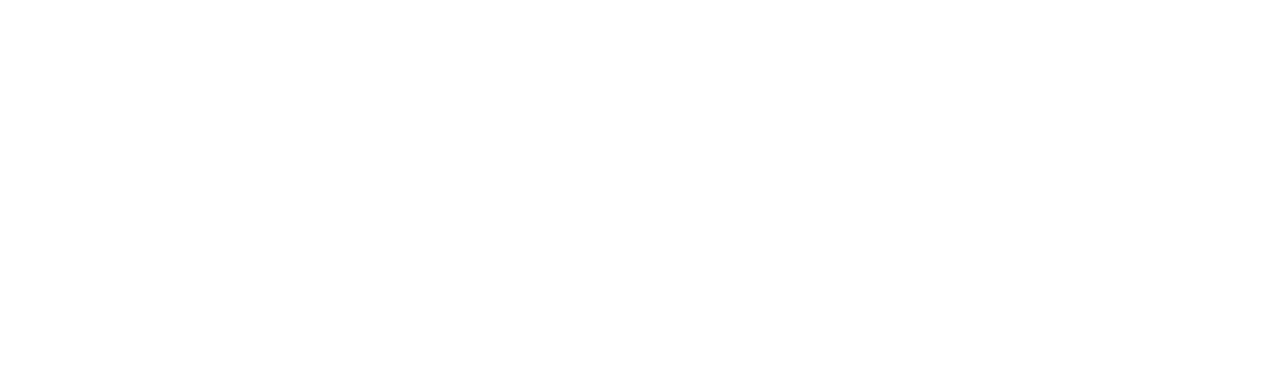
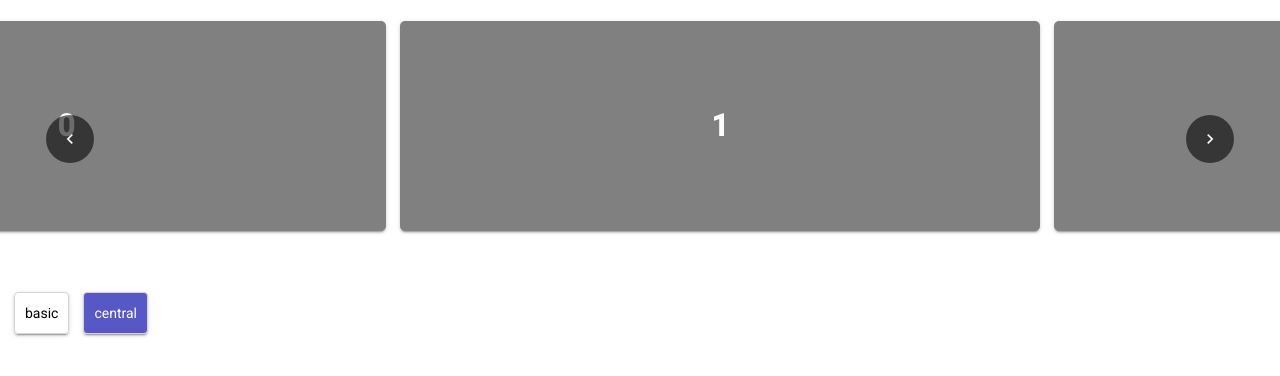
Before and after one commit to Madhu-Yalavarthi/angular-presets, an Angular app: page /carousel/central in a window 1280 px wide. Before the commit this address led to /. Shown: the top 376 px of the page. Built offline with nearby package versions, Linux system fonts and the light colour scheme.

Commit message:
single card view carousel added

```diff
--- /dev/null
+++ b/src/app/directives/carousel-central.directive.ts
@@ -0,0 +1,63 @@
+import { AfterViewInit, Directive, ElementRef, EventEmitter, Input, OnDestroy, OnInit, Output, Renderer2 } from '@angular/core';
+import { interval, Subscription } from 'rxjs';
+
+@Directive({ selector: '[carousel-central-scroll]' })
+export class CarouselCentralScrollDirective implements AfterViewInit, OnDestroy {
+  @Input('length') length: number;
+  @Input('noOfVisibleCards') noOfVisibleCards: number;
+  @Input('activeCarousel') activeCarousel: number;
+  @Input('autoScroll') autoScroll: boolean;
+  @Output('emitPosition') emitPosition: EventEmitter<number> = new EventEmitter();
+  startingCardWidth: number;
+  eventListeners: any[] = [];
+  sub: Subscription;
+  constructor(private _element: ElementRef, private renderer: Renderer2) { }
+
+  ngAfterViewInit(): void {
+    this.activeCarousel = (this.length * 2) / 2 - 1;
+
+    // this.emitPosition.emit(this.activeCarousel);
+    if (this._element.nativeElement) {
+      const { scrollLeft, clientWidth, scrollWidth, childElementCount, children } = this._element.nativeElement;
+      const cardWidth = children[0].offsetWidth;
+      this.startingCardWidth = this.activeCarousel * cardWidth + (cardWidth / 2);
+      this._element.nativeElement.scrollTo({ left: this.startingCardWidth });
+      // this.eventListeners.push(this.renderer.listen(this._element.nativeElement, 'scroll', (event) => this.onScroll(event)));
+      this.sub = interval(5000)
+        .subscribe((res) => {
+          if (this.autoScroll) this.scrollDirection();
+        })
+    }
+
+  }
+
+  ngOnDestroy(): void {
+    if (this.sub) this.sub.unsubscribe();
+  }
+
+  scrollDirection() {
+    const { scrollLeft, clientWidth, scrollWidth, childElementCount, children } = this._element.nativeElement;
+    const cardWidth = children[0].offsetWidth;
+    const maxRightWidth = cardWidth * ((this.length * 3) - 1);
+    const maxLeftWidth = cardWidth / 2;
+    const endPointWidth = maxRightWidth - (cardWidth * 2);
+    if (scrollLeft >= endPointWidth || scrollLeft <= maxLeftWidth) {
+      this._element.nativeElement.scrollTo({ left: this.startingCardWidth, behavior: 'smooth' });
+      this.activeCarousel = (this.length * 2) / 2 - 1;
+      this.emitPosition.emit(this.activeCarousel);
+      return;
+    }
+    this.activeCarousel++;
+    this.emitPosition.emit(this.activeCarousel);
+    this._element.nativeElement.scrollTo({ left: ((cardWidth * this.activeCarousel) + (cardWidth / 2)), behavior: 'smooth' });
+  }
+
+  // onScroll(event) {
+  //   let target = event.target;
+  //   if (!target) return;
+  //   const { scrollLeft, width } = target;
+  //   let scrollWidth = target.scrollWidth;
+  //   // console.log(scrollLeft, scrollWidth, width);
+  // }
+
+}
--- a/src/app/directives/index.ts
+++ b/src/app/directives/index.ts
@@ -1,4 +1,5 @@
 
+import { CarouselCentralScrollDirective } from './carousel-central.directive';
 import { CarouselScrollDirective } from './carousel-scroller.directive';
 import { OnDragDirective } from './onDrag.directive';
 import { OnDropDirective } from './ondrop.directive';
@@ -6,5 +7,6 @@
 export const DIRECTIVES = [
   OnDropDirective,
   OnDragDirective,
-  CarouselScrollDirective
+  CarouselScrollDirective,
+  CarouselCentralScrollDirective
 ]
--- a/src/app/modules/carousel/carousel-routing.module.ts
+++ b/src/app/modules/carousel/carousel-routing.module.ts
@@ -2,6 +2,7 @@
 import { Routes, RouterModule } from '@angular/router';
 import { BasicCarouselComponent } from './basic-carousel/basic-carousel.component';
 import { CarouselComponent } from './carousel.component';
+import { CentralViewCarouselComponent } from './central-view-carousel/central-view-carousel.component';
 
 const routes: Routes = [
   {
@@ -9,6 +10,7 @@
     component: CarouselComponent,
     children: [
       { path: 'basic', component: BasicCarouselComponent },
+      { path: 'central', component: CentralViewCarouselComponent },
       { path: '', redirectTo: 'basic', pathMatch: 'full' }
     ]
   }
--- a/src/app/modules/carousel/carousel.component.scss
+++ b/src/app/modules/carousel/carousel.component.scss
@@ -14,6 +14,7 @@
     text-align: center;
     box-shadow: 0 3px 1px -2px rgba(0, 0, 0, 0.2), 0 2px 2px 0 rgba(0, 0, 0, 0.14), 0 1px 5px 0 rgba(0, 0, 0, 0.12);
     border-radius: 4px;
+    margin-right: 1em;
   }
 }
 
--- a/src/app/modules/carousel/carousel.component.ts
+++ b/src/app/modules/carousel/carousel.component.ts
@@ -6,7 +6,7 @@
   styleUrls: ['./carousel.component.scss']
 })
 export class CarouselComponent implements OnInit {
-  options: any[] = ["basic"];
+  options: any[] = ["basic", "central"];
   constructor() { }
 
   ngOnInit(): void {
--- a/src/app/modules/carousel/carousel.module.ts
+++ b/src/app/modules/carousel/carousel.module.ts
@@ -7,12 +7,14 @@
 import { PipesModule } from 'src/app/pipes/pipes.module';
 import { DirectivesModule } from 'src/app/directives/directives.module';
 import { CarouselComponent } from './carousel.component';
+import { CentralViewCarouselComponent } from './central-view-carousel/central-view-carousel.component';
 
 
 @NgModule({
   declarations: [
     CarouselComponent,
-    BasicCarouselComponent
+    BasicCarouselComponent,
+    CentralViewCarouselComponent
   ],
   imports: [
     CommonModule,
--- /dev/null
+++ b/src/app/modules/carousel/central-view-carousel/central-view-carousel.component.html
@@ -0,0 +1,42 @@
+<div class="home-wrapper">
+  <div class="carousel-wrapper">
+    <div class="carousel-card-wrapper">
+      <div #carousel class="carousel-container" carousel-central-scroll [length]="cards.length"
+        [noOfVisibleCards]="noOfVisibleCards" [autoScroll]="autoScroll" [activeCarousel]="activeCarousel"
+        (emitPosition)="activeCarousel = $event">
+        <div class="carousel-card-holder" *ngFor="let card of cards"
+          [ngStyle]="{'width': 'calc(100%/'+noOfVisibleCards+')'}">
+          <div class="carousel-card">
+            <span>{{card}}</span>
+          </div>
+        </div>
+        <div class="carousel-card-holder" *ngFor="let card of cards"
+          [ngStyle]="{'width': 'calc(100%/'+noOfVisibleCards+')'}">
+          <div class="carousel-card">
+            <span>{{card}}</span>
+          </div>
+        </div>
+        <div class="carousel-card-holder" *ngFor="let card of cards"
+          [ngStyle]="{'width': 'calc(100%/'+noOfVisibleCards+')'}">
+          <div class="carousel-card">
+            <span>{{card}}</span>
+          </div>
+        </div>
+      </div>
+      <div class="scroll-left">
+        <div class="icon-holder" (click)="scrollCard('PREVIOUS')">
+          <mat-icon>navigate_before</mat-icon>
+        </div>
+      </div>
+      <div class="scroll-right">
+        <div class="icon-holder" (click)="scrollCard('NEXT')">
+          <mat-icon>navigate_next</mat-icon>
+        </div>
+      </div>
+    </div>
+    <!-- <div class="carousel-indicator">
+      <div class="indicator" *ngFor="let indicator of (cards.length - 1) | fill"
+        [ngStyle]="{'background-color': indicator === activeCarousel ? 'gray': null }"></div>
+    </div> -->
+  </div>
+</div>
--- /dev/null
+++ b/src/app/modules/carousel/central-view-carousel/central-view-carousel.component.scss
@@ -0,0 +1,111 @@
+.home-wrapper {
+  display: flex;
+  flex-direction: column;
+  position: relative;
+  width: 100%;
+  height: 100%;
+  background-color: var(--default-background-color);
+}
+
+.carousel-wrapper {
+  display: flex;
+  flex-direction: column;
+  width: 100%;
+  background-color: var(--default-background-color);
+  padding: 1em 0;
+  height: 250px;
+
+  .carousel-indicator {
+    display: flex;
+    flex-direction: row;
+    flex-wrap: nowrap;
+    align-items: center;
+    justify-content: center;
+
+    .indicator {
+      border: solid 1px #ccc;
+      border-radius: 10px;
+      width: 20px;
+      height: 10px;
+      padding: 2px;
+      background-color: #fff;
+      margin: 0 5px;
+      transition: all 0.3s ease-in-out;
+    }
+  }
+
+
+}
+
+.carousel-card-wrapper{
+  position: relative;
+  width: 100%;
+  height: 100%;
+  box-sizing: border-box;
+
+  .carousel-container {
+    position: relative;
+    width: 100%;
+    overflow: hidden;
+    white-space: nowrap;
+
+    .carousel-card-holder {
+      display: inline-block;
+      position: relative;
+      height: 210px;
+      padding: 0.5em;
+      .carousel-card {
+        box-sizing: border-box;
+        position: relative;
+        width: 100%;
+        height: 100%;
+        display: flex;
+        align-items: center;
+        justify-content: center;
+        // border: solid 1px #ccc;
+        background-color: gray;
+        border-radius: 5px;
+        box-shadow: 0 3px 1px -2px rgba(0, 0, 0, 0.2), 0 2px 2px 0 rgba(0, 0, 0, 0.14), 0 1px 5px 0 rgba(0, 0, 0, 0.12);
+        span {
+          font-size: 30px;
+          font-weight: bold;
+          color: #fff;
+        }
+      }
+    }
+  }
+
+  .scroll-left,.scroll-right{
+    position: absolute;
+    top: 0;
+    display: flex;
+    align-items: center;
+    justify-content: center;
+    width: 140px;
+    height: 100%;
+    background-color: transparent;
+    .icon-holder{
+      padding: 1em;
+      background-color: rgba(0, 0, 0, 0.575);
+      border-radius: 50%;
+      display: flex;
+      align-items: center;
+      justify-content: center;
+      text-align: center;
+      cursor: pointer;
+      mat-icon {
+        width: 20px;
+        height: 20px;
+        font-size: 20px;
+        color: #fff;
+      }
+    }
+  }
+
+  .scroll-left {
+    left: 0;
+  }
+  .scroll-right {
+    right: 0;
+  }
+}
--- /dev/null
+++ b/src/app/modules/carousel/central-view-carousel/central-view-carousel.component.ts
@@ -0,0 +1,44 @@
+import { Component, ElementRef, OnInit, ViewChild } from '@angular/core';
+import { Observable } from 'rxjs';
+
+@Component({
+  selector: 'app-central-view-carousel',
+  templateUrl: './central-view-carousel.component.html',
+  styleUrls: ['./central-view-carousel.component.scss']
+})
+export class CentralViewCarouselComponent implements OnInit {
+  @ViewChild('carousel') carousel: ElementRef;
+  slides$: Observable<any[]>;
+  cards = ["0", "1", "2", "3", "4", "5"];
+  autoScroll: boolean = true;
+  activeCarousel: number = 0;
+  noOfVisibleCards: number = 2;
+
+  constructor() { }
+
+
+  ngOnInit(): void {
+  }
+
+  scrollCard(type: string) {
+    if (!this.carousel.nativeElement) return;
+    const { scrollWidth, scrollLeft, children } = this.carousel.nativeElement;
+    const cardWidth = children[this.activeCarousel].offsetWidth;
+    if (type === 'PREVIOUS' && this.activeCarousel !== 0) {
+      this.activeCarousel--;
+      this.carousel.nativeElement.scrollTo({ left: ((cardWidth * (this.activeCarousel + 1)) - (cardWidth/2)), behavior: 'smooth' });
+    };
+    if (type === 'NEXT' && (this.activeCarousel !== ((this.cards.length * 3) - 2))) {
+      this.carousel.nativeElement.scrollTo({ left: ((cardWidth * (this.activeCarousel + 1)) + (cardWidth / 2)), behavior: 'smooth' });
+      this.activeCarousel++;
+    }
+    this.stopAutoScroll();
+  }
+
+  stopAutoScroll() {
+    this.autoScroll = false;
+    setTimeout(() => {
+      this.autoScroll = true;
+    }, 7000);
+  }
+}
```
Also changed, not shown: 1 other file (tests, documents, lock files or other folders).
